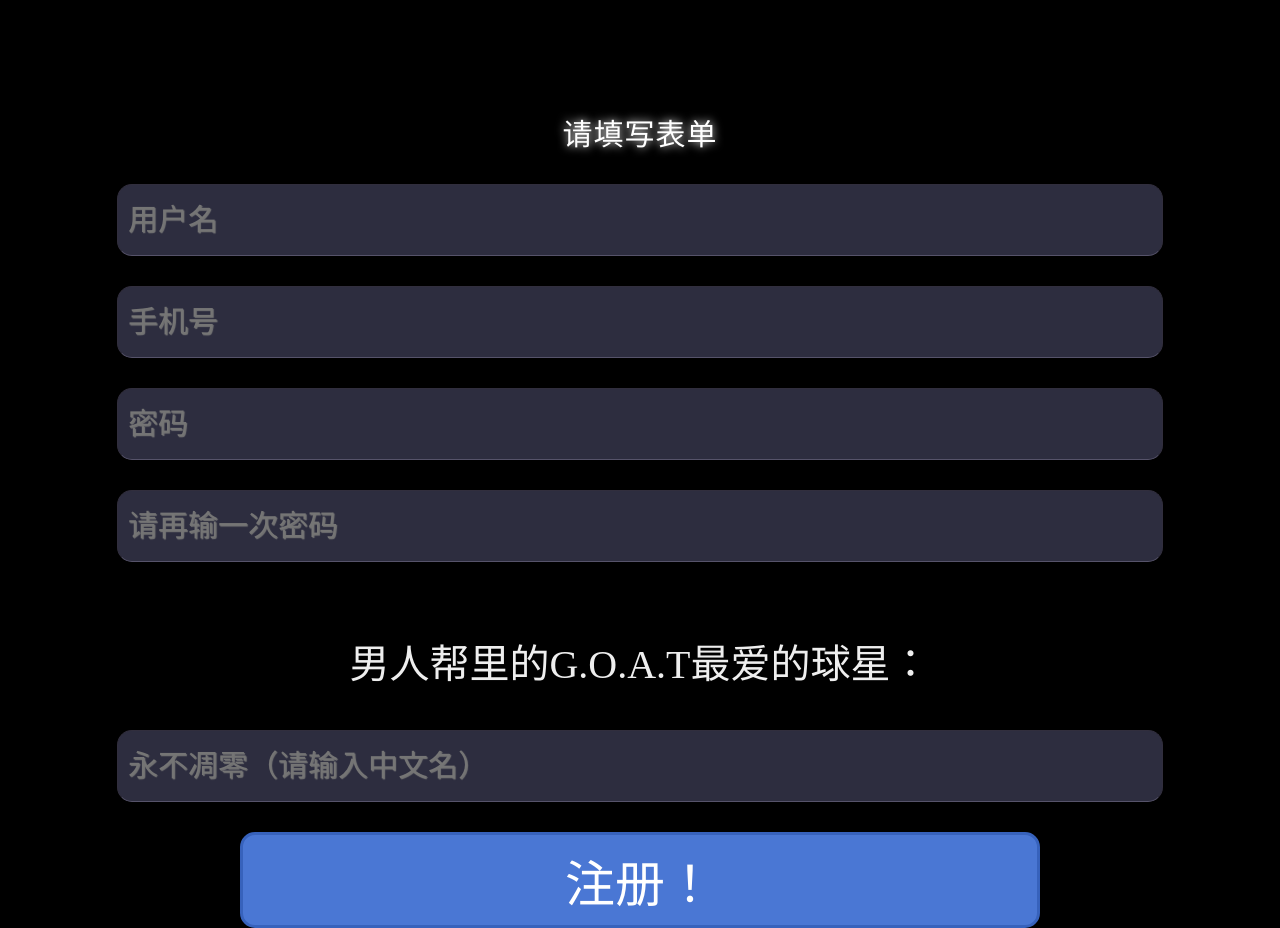
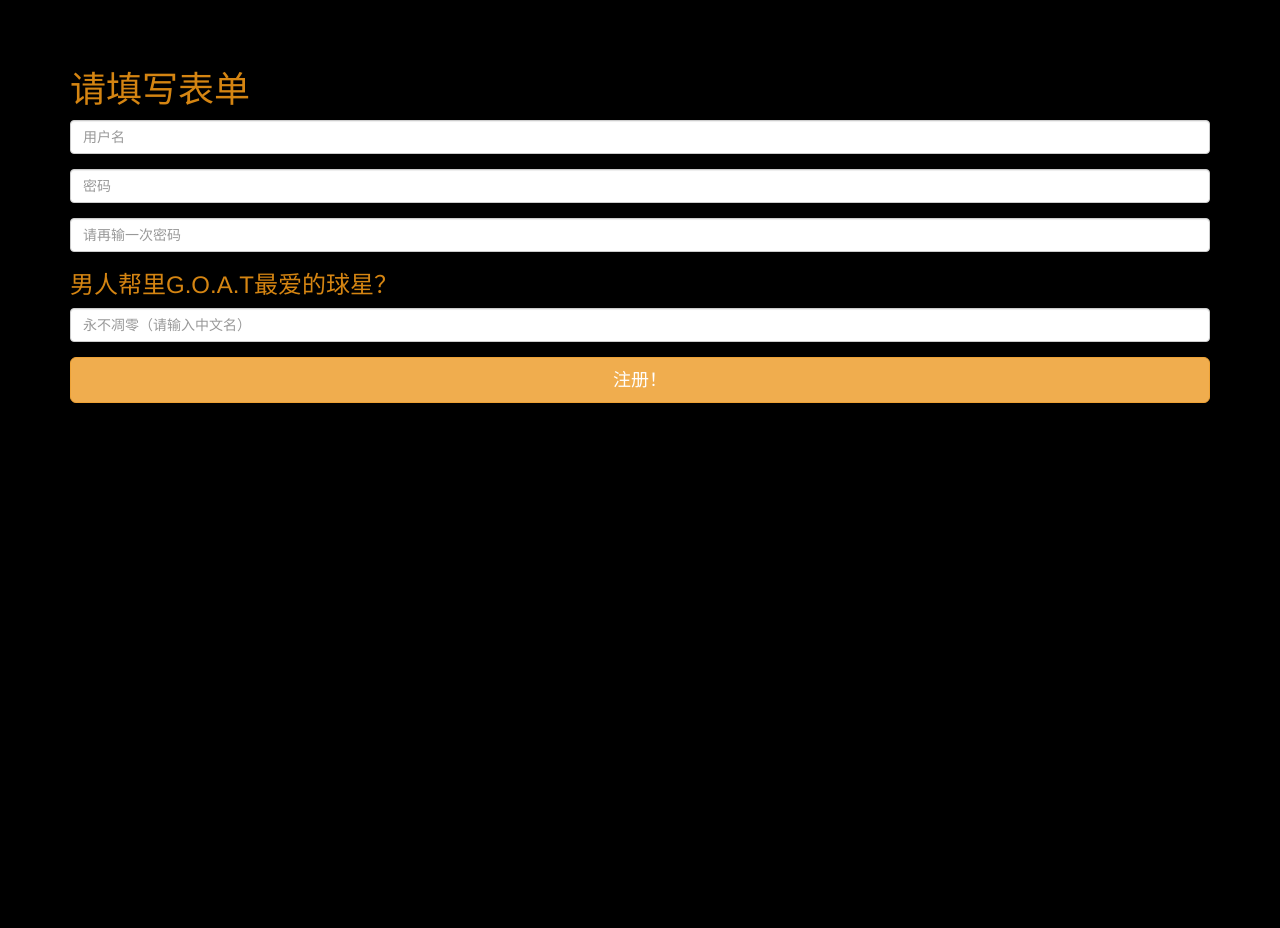
Before and after one commit to Howardhuang98/flask_web, a Flask app: page /register/ in a window 1280 px wide. After the commit the page ends 403 px from the top, so only its background shows below. Run offline with Flask 2, Linux system fonts and the light colour scheme; some libraries are stand-ins or nearby versions.

Commit message:
update login and register

```diff
--- a/templates/login.html
+++ b/templates/login.html
@@ -4,7 +4,7 @@
     <meta charset="UTF-8">
     <meta http-equiv="X-UA-Compatible" content="IE=edge">
     <meta name="viewport" content="width=device-width, initial-scale=1">
-    <title>{% block title %}{% endblock %}--男人帮平台</title>
+    <title>男人帮</title>
     <link rel="stylesheet" href="https://cdn.bootcss.com/bootstrap/3.3.7/css/bootstrap.min.css" integrity=
             "sha384-BVYiiSIFeK1dGmJRAkycuHAHRg32OmUcww7on3RYdg4Va+PmSTsz/K68vbdEjh4u" crossorigin="anonymous">
 
@@ -34,12 +34,12 @@
         <input type="text" class="form-control" required="required" name="username" placeholder="用户名" id="inputUsername">
         <input type="password" class="form-control" required="required" name="password" placeholder="密码"
                id="inputPassword" style="margin-top: 15px">
-        <button class="btn btn-lg btn-primary btn-block" type="submit" style="margin-top: 15px">登录</button>
+        <button class="btn btn-warning btn-lg btn-primary btn-block" type="submit" style="margin-top: 15px">登录</button>
     </form>
 </div>
 <div class="container" style="margin-top: 15px">
     <form method="get" action="/register/">
-        <button class="btn btn-lg btn-primary btn-block" type="submit">注册</button>
+        <button class="btn btn-warning btn-lg btn-primary btn-block" type="submit">注册</button>
     </form>
 </div>
 
--- a/templates/register.html
+++ b/templates/register.html
@@ -1,25 +1,35 @@
 <!DOCTYPE html>
-<html lang="cn">
+<html lang="Zh-cn">
 <head>
     <meta charset="UTF-8">
-    <title>Huang Hao‘s Space</title>
-    <link rel="stylesheet" href="../static/css/login.css">
-    <style>
+    <meta http-equiv="X-UA-Compatible" content="IE=edge">
+    <meta name="viewport" content="width=device-width, initial-scale=1">
+    <title>男人帮</title>
+    <link rel="stylesheet" href="https://cdn.bootcss.com/bootstrap/3.3.7/css/bootstrap.min.css" integrity=
+            "sha384-BVYiiSIFeK1dGmJRAkycuHAHRg32OmUcww7on3RYdg4Va+PmSTsz/K68vbdEjh4u" crossorigin="anonymous">
 
-    </style>
+    <script> src = "https://cdn.bootcss.com/jquery/3.2.1/jquery.min.js"</script>
+
+    <script src="https://cdn.bootcss.com/bootstrap/3.3.7/js/bootstrap.min.js" integrity=
+            "sha384-Tc5IQib027qvyjSMfHjOMaLkfuWVxZxUPnCJA7l2mCWNIpG9mGCD8wGNIcPD7Txa" crossorigin=
+                    "anonymous"></script>
+
+    <link rel="stylesheet" href="{{ url_for('static', filename='css/base.css') }}">
+
 </head>
 
-<body>
-<div id="register">
-    <p id="welcome_message">{{message}}</p>
-    <form  method="post">
-        <input type="text" required="required" placeholder="用户名" name="username">
-        <input type="tel" required="required" placeholder="手机号" name="telephone">
-        <input type="password" required="required" placeholder="密码" name="password">
-        <input type="password" required="required" placeholder="请再输一次密码" name="repassword">
-        <p id="question1">男人帮里的G.O.A.T最爱的球星：</p>
-        <input type="text" required="required" placeholder="永不凋零（请输入中文名）" name="answer">
-        <button class="but" type="submit">注册！</button>
+<body style="background: black">
+<div class="container">
+    <p><h1 style="color:#d58512">{{message}}</h1></p>
+    <form class=”form-signin“ method="post">
+        <input type="text" class="form-control" required="required" name="username" placeholder="用户名">
+        <input type="password" class="form-control" required="required" name="password" placeholder="密码"
+                style="margin-top: 15px">
+        <input type="password" class="form-control" required="required" name="repassword" placeholder="请再输一次密码"
+                style="margin-top: 15px">
+        <p><h3 style="color:#d58512">男人帮里G.O.A.T最爱的球星？</h3></p>
+        <input type="text" class="form-control" required="required" placeholder="永不凋零（请输入中文名）" name="answer">
+        <button class="btn btn-warning btn-lg btn-primary btn-block" type="submit" style="margin-top: 15px">注册！</button>
     </form>
 
 
```
